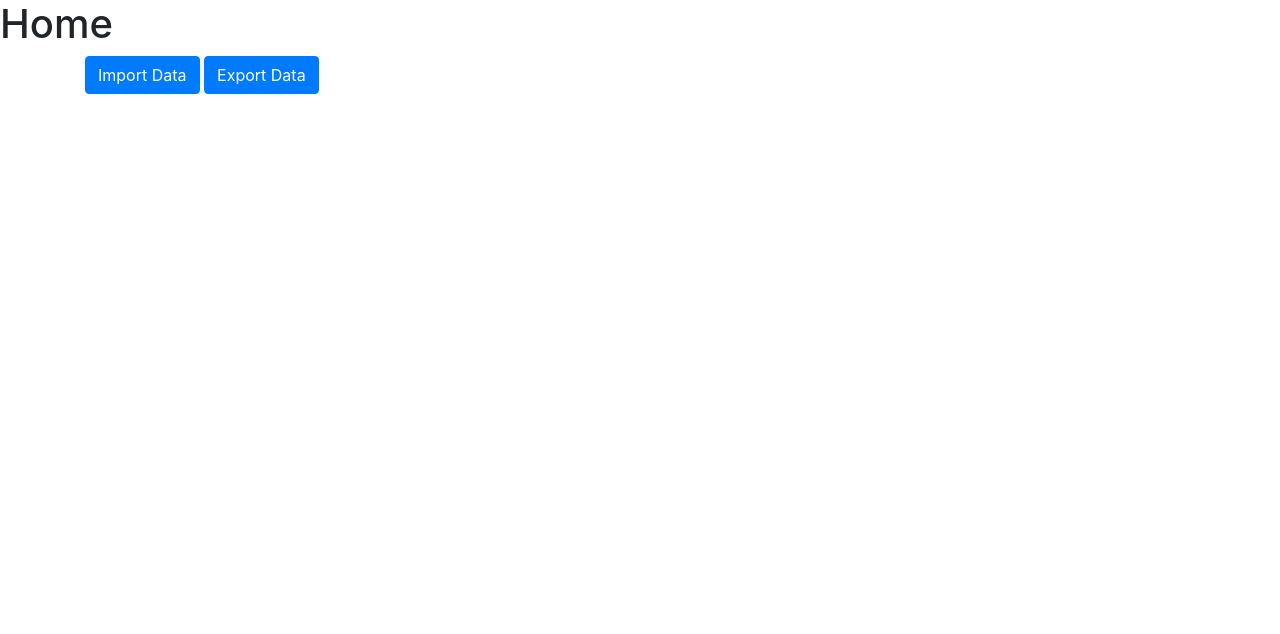
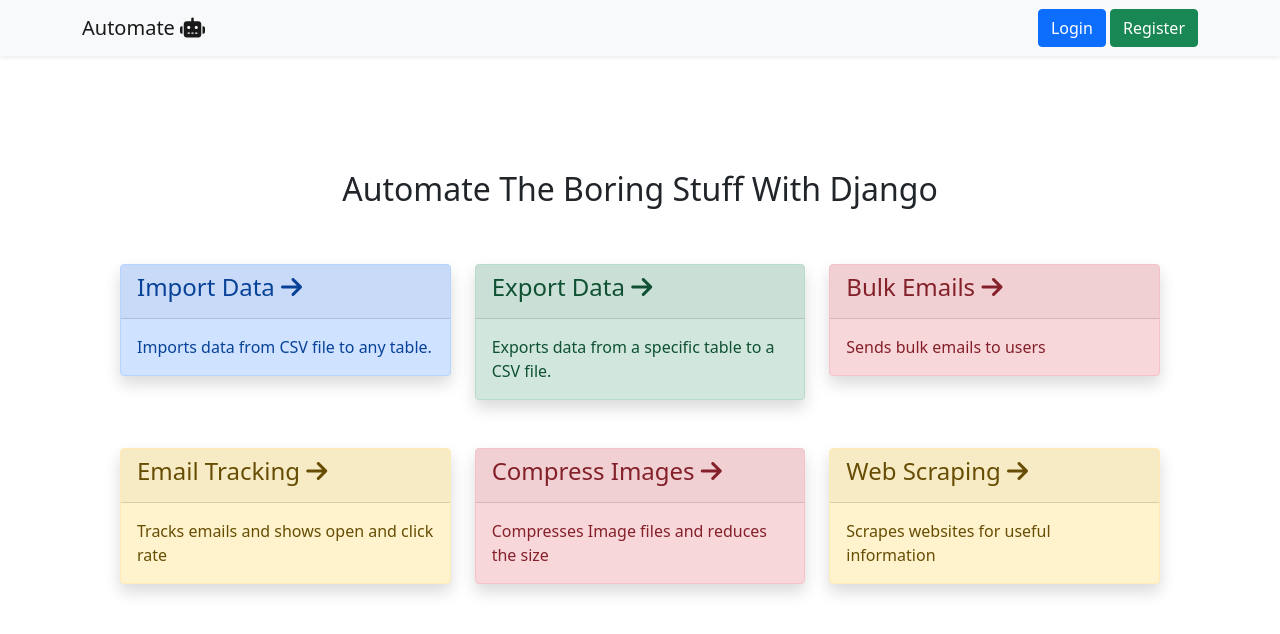
Before and after one commit to rajeshchaudhary007/automate_with_django, a Django app: page / in a window 1280 px wide. Shown: the top 634 px of the page. Run offline with Django 5.2, Linux system fonts and the light colour scheme; parts of the project's set-up code (start-up, migrations or seed data) failed here and were passed over.

Commit message:
work on templates

```diff
--- a/templates/base.html
+++ b/templates/base.html
@@ -1,4 +1,4 @@
-{% load static %}
+
 <!doctype html>
 <html lang="en">
   <head>
@@ -7,19 +7,20 @@
     <meta name="viewport" content="width=device-width, initial-scale=1, shrink-to-fit=no">
 
     <!-- Bootstrap CSS -->
-    <link rel="stylesheet" href="https://cdn.jsdelivr.net/npm/bootstrap@4.6.2/dist/css/bootstrap.min.css" integrity="sha384-xOolHFLEh07PJGoPkLv1IbcEPTNtaed2xpHsD9ESMhqIYd0nLMwNLD69Npy4HI+N" crossorigin="anonymous">
+    <link href="https://cdn.jsdelivr.net/npm/bootstrap@5.0.2/dist/css/bootstrap.min.css" rel="stylesheet">
+    <script src="https://cdn.jsdelivr.net/npm/bootstrap@5.0.2/dist/js/bootstrap.bundle.min.js"></script>
+
+    <link rel="stylesheet" href="https://cdnjs.cloudflare.com/ajax/libs/font-awesome/6.5.0/css/all.min.css"/>
 
     <title>Automate the Boring Stuff with Django</title>
+
   </head>
   <body>
-   {% block content %}
-
-   {% endblock %}
+    {% include 'navbar.html' %}
+    {% block content %}
 
 
-   {% block javascript %}
-      <script src="https://cdn.jsdelivr.net/npm/jquery@3.5.1/dist/jquery.slim.min.js" integrity="sha384-DfXdz2htPH0lsSSs5nCTpuj/zy4C+OGpamoFVy38MVBnE+IbbVYUew+OrCXaRkfj" crossorigin="anonymous"></script>
-      <script src="https://cdn.jsdelivr.net/npm/bootstrap@4.6.2/dist/js/bootstrap.bundle.min.js" integrity="sha384-Fy6S3B9q64WdZWQUiU+q4/2Lc9npb8tCaSX9FK7E8HnRr0Jz8D6OP9dO5Vg3Q9ct" crossorigin="anonymous"></script>
     {% endblock %}
+
   </body>
 </html>
--- a/templates/home.html
+++ b/templates/home.html
@@ -1,23 +1,100 @@
-<!doctype html>
-<html lang="en">
-  <head>
-    <!-- Required meta tags -->
-    <meta charset="utf-8">
-    <meta name="viewport" content="width=device-width, initial-scale=1, shrink-to-fit=no">
+{% extends "base.html" %}
 
-    <!-- Bootstrap CSS -->
-    <link rel="stylesheet" href="https://cdn.jsdelivr.net/npm/bootstrap@4.6.2/dist/css/bootstrap.min.css" integrity="sha384-xOolHFLEh07PJGoPkLv1IbcEPTNtaed2xpHsD9ESMhqIYd0nLMwNLD69Npy4HI+N" crossorigin="anonymous">
+{% block content %}
 
-    <title>Automate the Boring Stuff with Django</title>
-  </head>
-  <body>
-    <h1>Home</h1>
-    <div class="container">
-        <a href="{% url 'import_data' %}" class="btn btn-primary">Import Data</a>
-        <a href="{% url 'export_data' %}" class="btn btn-primary">Export Data</a>
-    </div>
+<div class="container" style="padding: 50px; margin-top:5%;">
+  <h2 class="text-center">Automate The Boring Stuff With Django</h2>
+  <div class="row pt-5">
+      <!-- Import data -->
+      <div class="col-md-4">
+          <a href="{% url 'import_data' %}" class="text-decoration-none text-dark">
+              <div class="card alert-primary shadow">
+                  <div class="card-header">
+                  <h4>
+                    Import Data
+                    <i class="fa-solid fa-arrow-right"></i>
+                  </h4>
 
-    <script src="https://cdn.jsdelivr.net/npm/jquery@3.5.1/dist/jquery.slim.min.js" integrity="sha384-DfXdz2htPH0lsSSs5nCTpuj/zy4C+OGpamoFVy38MVBnE+IbbVYUew+OrCXaRkfj" crossorigin="anonymous"></script>
 
-  </body>
-</html>
+                  </div>
+                  <div class="card-body">
+                  <p class="card-text">Imports data from CSV file to any table.</p>
+                  </div>
+              </div>
+          </a>
+      </div>
+      <!-- Export Data -->
+      <div class="col-md-4">
+          <a href="{% url 'export_data' %}" class="text-decoration-none text-dark">
+              <div class="card alert-success shadow">
+                  <div class="card-header">
+                  <h4>Export Data  <i class="fa-solid fa-arrow-right"></i> </h4>
+                  </div>
+                  <div class="card-body">
+                  <p class="card-text">Exports data from a specific table to a CSV file.</p>
+                  </div>
+              </div>
+          </a>
+      </div>
+
+      <!-- Bulk Emails -->
+      <div class="col-md-4">
+          <a href="#" class="text-decoration-none text-dark">
+              <div class="card alert-danger shadow">
+                  <div class="card-header">
+                  <h4>Bulk Emails  <i class="fa-solid fa-arrow-right"></i> </h4>
+                  </div>
+                  <div class="card-body">
+                  <p class="card-text">Sends bulk emails to users</p>
+                  </div>
+              </div>
+          </a>
+      </div>
+  </div>
+
+  <div class="row pt-5">
+      <!-- Email Tracking -->
+      <div class="col-md-4">
+          <a href="#" class="text-decoration-none text-dark">
+              <div class="card alert-warning shadow">
+                  <div class="card-header">
+                  <h4>Email Tracking  <i class="fa-solid fa-arrow-right"></i> </h4>
+                  </div>
+                  <div class="card-body">
+                  <p class="card-text">Tracks emails and shows open and click rate</p>
+                  </div>
+              </div>
+          </a>
+      </div>
+
+   <!-- Compress Images -->
+      <div class="col-md-4">
+          <a href="#" class="text-decoration-none text-dark">
+              <div class="card alert-danger shadow">
+                  <div class="card-header">
+                  <h4>Compress Images  <i class="fa-solid fa-arrow-right"></i> </h4>
+                  </div>
+                  <div class="card-body">
+                  <p class="card-text">Compresses Image files and reduces the size</p>
+                  </div>
+              </div>
+          </a>
+      </div>
+
+   <!-- Web Scraping -->
+      <div class="col-md-4">
+          <a href="#" class="text-decoration-none text-dark">
+              <div class="card alert-warning shadow">
+                  <div class="card-header">
+                  <h4>Web Scraping  <i class="fa-solid fa-arrow-right"></i> </h4>
+                  </div>
+                  <div class="card-body">
+                  <p class="card-text">Scrapes websites for useful information</p>
+                  </div>
+              </div>
+          </a>
+      </div>
+  </div>
+</div>
+
+{% endblock %}
--- /dev/null
+++ b/templates/navbar.html
@@ -0,0 +1,9 @@
+<nav class="navbar navbar-expand-lg navbar-light bg-light shadow-sm">
+    <div class="container">
+      <a class="navbar-brand" href="{% url 'home' %}">Automate <i class="fa-solid fa-robot"></i></a>
+        <div>
+            <button type="button" class="btn btn-primary">Login</button>
+            <button type="button" class="btn btn-success">Register</button>
+        </div>
+    </div>
+  </nav>
```
Also changed, not shown: dataentry/templates/dataentry/alerts.html (deleted, +0 -9 lines), dataentry/templates/dataentry/exportdata.html (+7 -7 lines), dataentry/templates/dataentry/importdata.html (+10 -13 lines), templates/alerts.html (added, +11 -0 lines), 1 other file.
